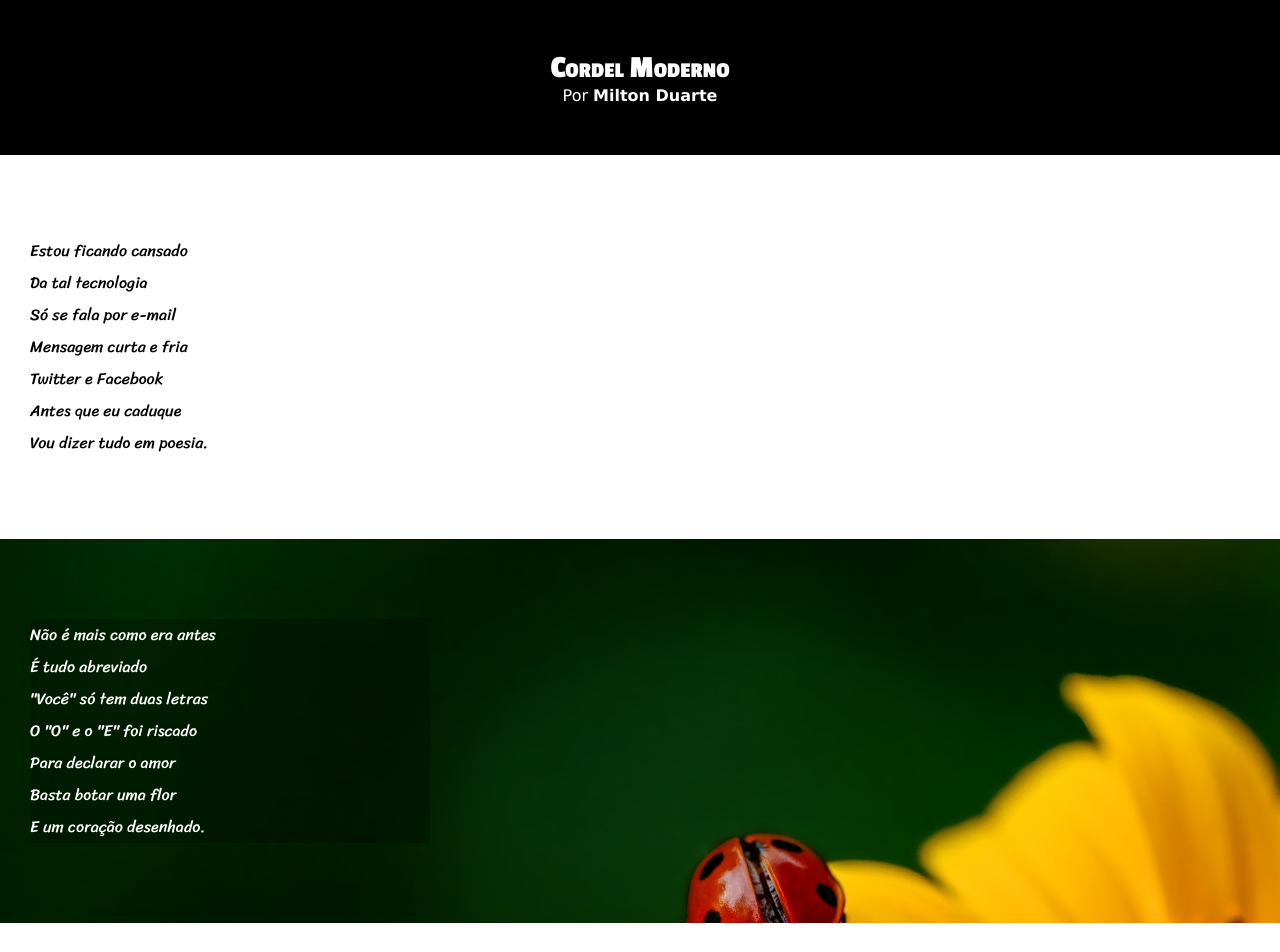
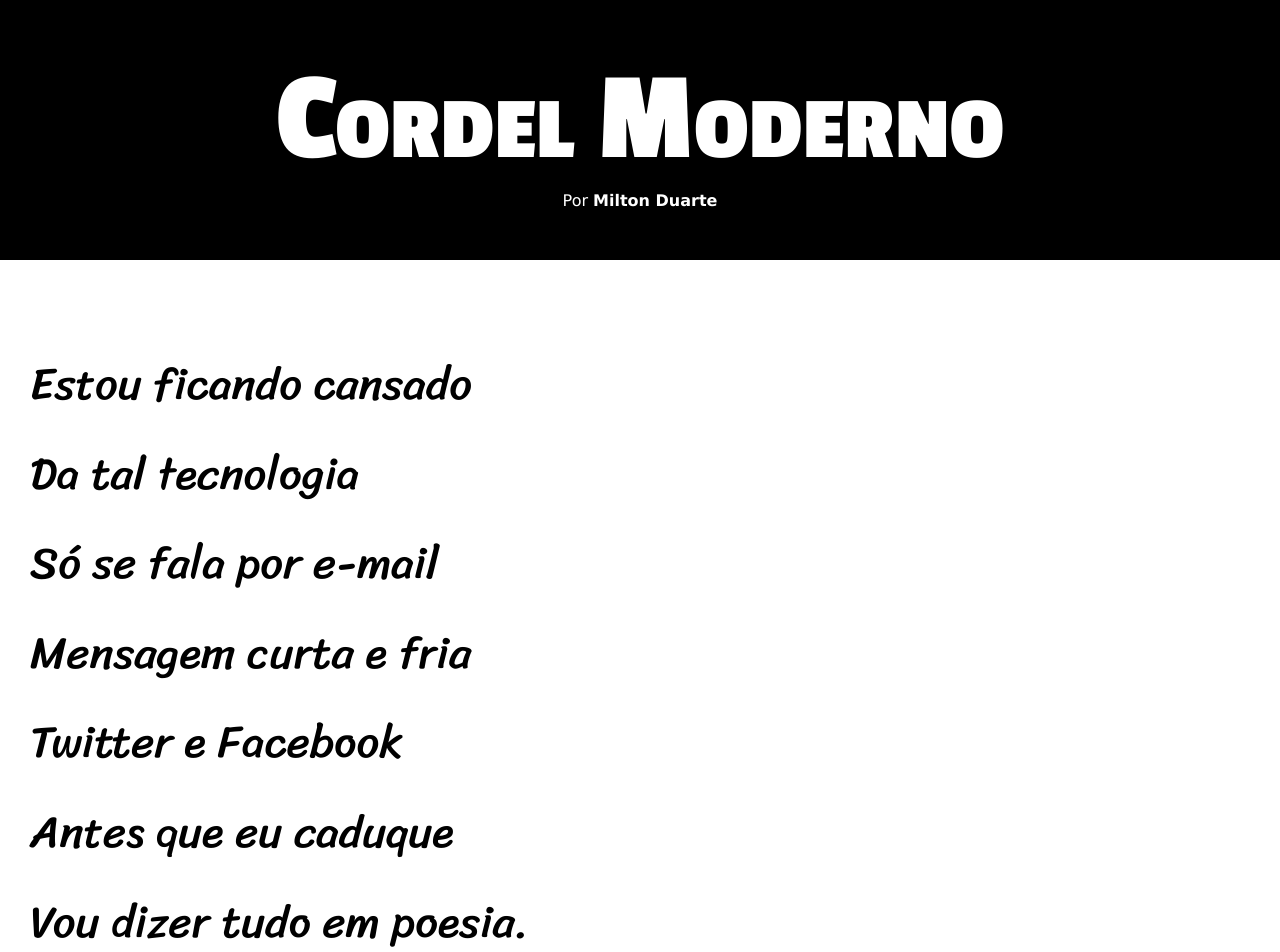
Before and after one commit to luk4s-dev/projeto-cordel, a plain HTML site: page index.html in a window 1280 px wide. Shown: the top 952 px of the page. Drawn offline with Linux system fonts and the light colour scheme.

Commit message:
atualização de estilos projeto cordel

```diff
--- a/style/style.css
+++ b/style/style.css
@@ -11,7 +11,7 @@
 }
 
 html, body {
-    height: 100vh;
+    min-height: 100vh;
     background-color: darkgray;
 }
 
@@ -26,6 +26,7 @@ header h1 {
     font-weight: bold;
     text-align: center;
     font-variant: small-caps;
+    font-size: 10vw;
 }
 
 header p {
@@ -50,6 +51,7 @@ section {
     padding-bottom: 10vh;
     line-height: 2em;
     padding-left: 30px;
+    font-size: 3.5vw;
 }
 
 section.back {
@@ -71,7 +73,7 @@ section.back-img1 {
 
 section.back-img1 > p {
     background-color: rgba(0, 0, 0, 0.233);
-    width: 400px;
+    display: inline-block;
 }
 
 section.back-img2 > p {
```
